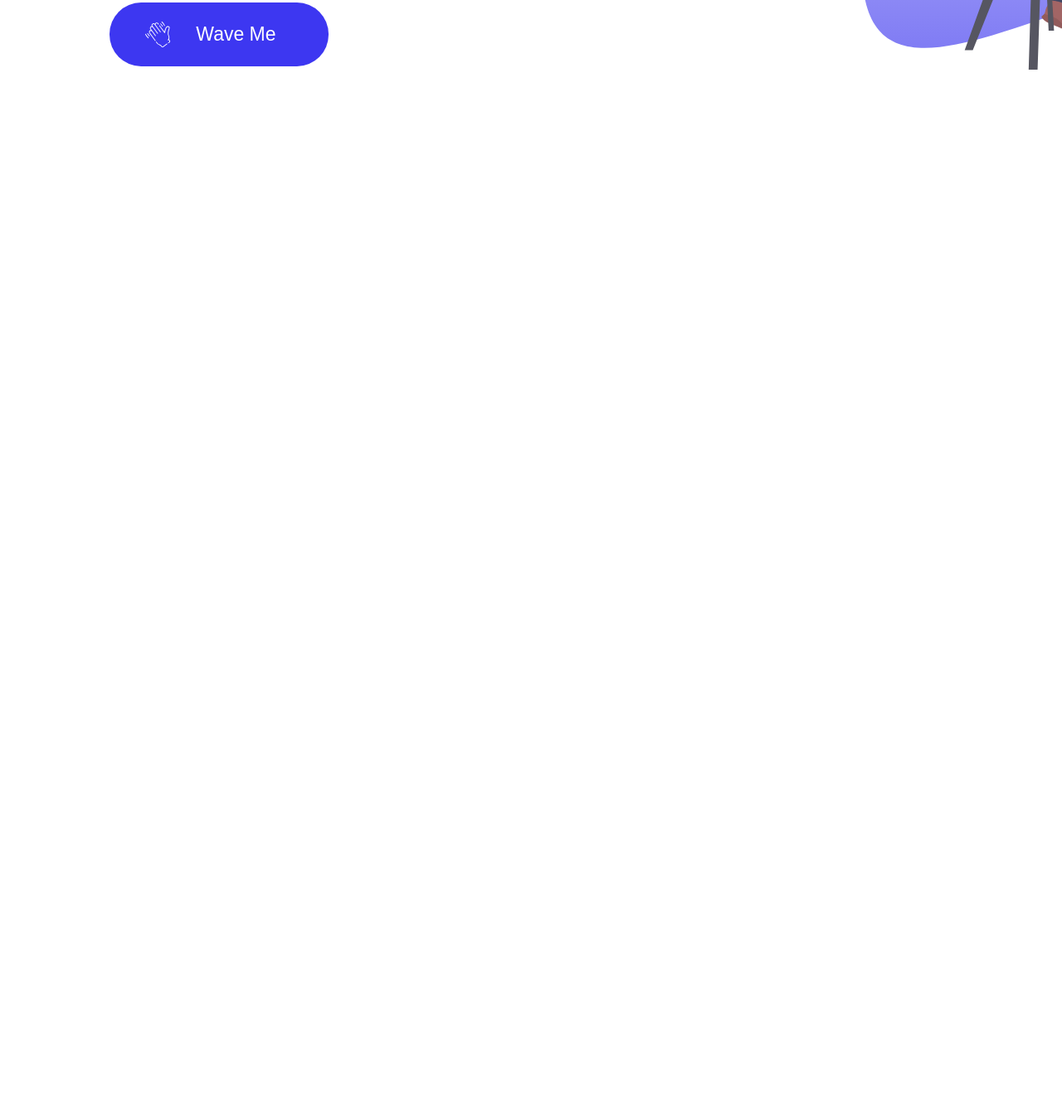
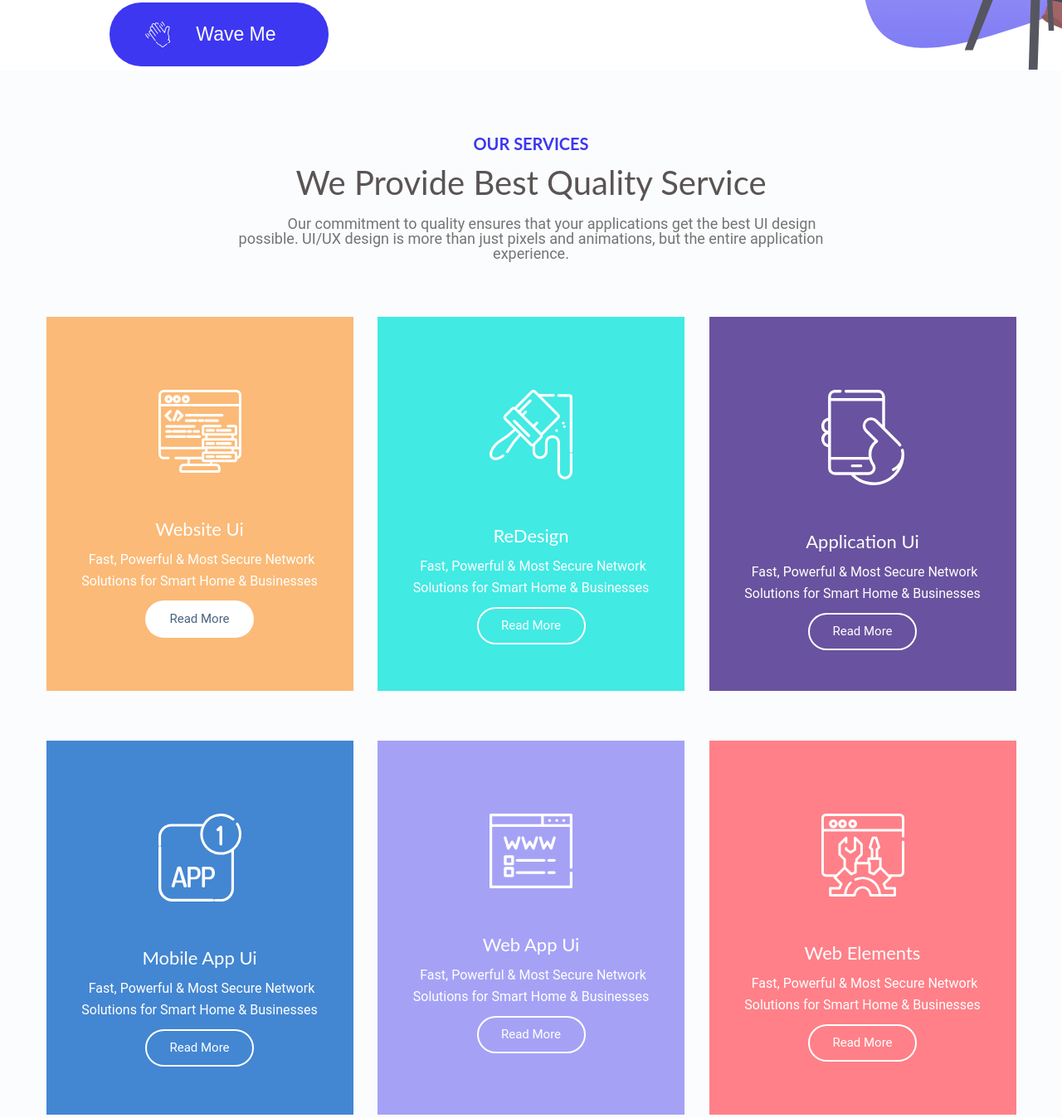
Before and after one commit to ekaterine-nanobashvili/homework-4, a plain HTML site: page index.html in a window 1280 px wide. Shown: the part 678-2026 px from the top of the page at 83% size. Before the commit the page ends 800 px from the top, so only its background shows below. Drawn offline with Linux system fonts and the light colour scheme.

Commit message:
finished

```diff
--- a/css/style.css
+++ b/css/style.css
@@ -1,5 +1,5 @@
 /* navbar */
-.navbar {
+.navbar-wrapper {
     display: flex;
     justify-content: space-between;
     align-items: flex-end;
@@ -75,3 +75,122 @@
     width: 801px;
     height: 526px;
 }
+/* section 2 */
+.section2 {
+    background-color: #FBFCFD;
+}
+.description {
+    width: 712px;
+    margin: auto;
+    padding-top: 78px;
+}
+.description h1 {
+    font-family: Lato, monospace;
+    font-weight: bold;
+    color: #3D37F1;
+    font-size: 20px;
+    text-align: center;
+}
+.description h2 {
+    font-family: Lato, monospace;
+    color: #5A5454;
+    font-size: 40px;
+    text-align: center;
+    margin-top: 17px;
+}
+.description p {
+    color: #747474;
+    font-family: Roboto, monospace;
+    font-size: 18px;
+    text-align: center;
+    text-indent: 50px;
+    margin-top: 21px;
+}
+.box {
+    width: 370px;
+    height: 451px;
+    margin-bottom: 60px;
+}
+.box-flex {
+    width: 1169px;
+    display: flex;
+    flex-wrap: wrap;
+    justify-content: space-between;
+    margin: 67px auto;
+}
+ .box:first-child {
+    background-color: #FBBA77;
+}
+.box:nth-child(2) {
+    background-color: #41EAE3;
+}
+.box:nth-child(3) {
+    background-color: #69529F;
+}
+.box:nth-child(4) {
+    background-color: #4386D2;
+}
+.box:nth-child(5) {
+    background-color: #A5A2F6;
+}
+.box:last-child {
+    background: #FF8088;
+}
+.box-content {
+    width: 328px;
+    height: 315px;
+    margin: 88px auto;
+    display: flex;
+    flex-direction: column;
+    align-items: center;
+}
+.button2-f {
+    width: 131px;
+    height: 45px;
+    border-radius: 23px;
+    background-color: #FFFFFF;
+    display: flex;
+    align-items: center;
+}
+.button2 {
+    width: 131px;
+    height: 45px;
+    border-radius: 23px;
+    border-color: white;
+    border-width: 2px;
+    border-style: solid;
+    display: flex;
+    align-items: center;
+}
+.span {
+    margin: auto;
+    color: white;
+    font-size: 15px;
+    font-family: Roboto, monospace;
+}
+.span-f {
+    margin: auto;
+    color: #4B647E;
+    font-size: 15px;
+    font-family: Roboto, monospace;
+}
+.box-content img {
+    width: 100px;
+    padding-bottom: 57px;
+}
+.box-content h2 {
+    padding-bottom: 13px;
+    color: #FFFFFF;
+    font-family: Lato, monospace;
+    font-size: 22px;
+}
+.box-content p {
+    padding-bottom: 11px;
+    height: 62px;
+    text-indent: 5px;
+    color: #FFFFFF;
+    font-family: Roboto, monospace;
+    font-size: 16px;
+    text-align: center;
+    line-height: 26px;
+}
--- a/index.html
+++ b/index.html
@@ -9,10 +9,11 @@
 </head>
 <body>
     <header>
-        <nav class="navbar">
+        <div class="navbar-wrapper">
             <a href="index.html">
                 <img src="img/Web UiExpert.svg" alt="webUI logo">
             </a>
+            <nav>
                 <ul class="nav-ul">
                     <li class="nav-li">
                         <a href="#">HOME</a>
@@ -31,6 +32,7 @@
                     </li>
                 </ul>
             </nav>
+        </div>
     </header>
     <main>
         <section class="section1">
@@ -54,6 +56,75 @@
                 <div class="bg-img"></div>
             </div>
         </section>
+        <section class="section2">
+            <div class="description">
+                <h1>OUR SERVICES</h1>
+                <h2>We Provide Best Quality Service </h2>
+                <p>Our commitment to quality ensures that your applications get the best UI design possible. UI/UX design is more than just pixels and animations, but the entire application experience.</p>
+            </div>
+            <div class="box-flex">
+                <div class="box">
+                    <div class="box-content">
+                        <img src="img/001-data.svg" alt="computer screen">
+                        <h2>Website Ui</h2>
+                        <p>Fast, Powerful & Most Secure Network Solutions for Smart Home & Businesses</p>
+                        <div class="button2-f">
+                            <span class="span-f">Read More</span>
+                        </div>
+                    </div>
+                </div>
+                <div class="box">
+                    <div class="box-content">
+                        <img src="img/003-paint.svg" alt="paint">
+                        <h2>ReDesign</h2>
+                        <p>Fast, Powerful & Most Secure Network Solutions for Smart Home & Businesses</p>
+                        <div class="button2">
+                            <span class="span">Read More</span>
+                        </div>
+                    </div>
+                </div>
+                <div class="box">
+                    <div class="box-content">
+                        <img src="img/002-phone.svg" alt="phone">
+                        <h2>Application Ui</h2>
+                        <p>Fast, Powerful & Most Secure Network Solutions for Smart Home & Businesses</p>
+                        <div class="button2">
+                            <span class="span">Read More</span>
+                        </div>
+                    </div>
+                </div>
+                <div class="box">
+                    <div class="box-content">
+                        <img src="img/004-app.svg" alt="app icon">
+                        <h2>Mobile App Ui</h2>
+                        <p>Fast, Powerful & Most Secure Network Solutions for Smart Home & Businesses</p>
+                        <div class="button2">
+                            <span class="span">Read More</span>
+                        </div>
+                    </div>
+                </div>
+                <div class="box">
+                    <div class="box-content">
+                        <img src="img/006-domain-registration.svg" alt="webapp">
+                        <h2>Web App Ui</h2>
+                        <p>Fast, Powerful & Most Secure Network Solutions for Smart Home & Businesses</p>
+                        <div class="button2">
+                            <span class="span">Read More</span>
+                        </div>
+                    </div>
+                </div>
+                <div class="box">
+                    <div class="box-content">
+                        <img src="img/005-repair.svg" alt="repair">
+                        <h2>Web Elements</h2>
+                        <p>Fast, Powerful & Most Secure Network Solutions for Smart Home & Businesses</p>
+                        <div class="button2">
+                            <span class="span">Read More</span>
+                        </div>
+                    </div>
+                </div>
+            </div>
+        </section>
     </main>
 </body>
 </html>
```
Also changed, not shown: img/001-data.svg (added), img/002-phone.svg (added), img/003-paint.svg (added), img/004-app.svg (added), img/005-repair.svg (added), img/006-domain-registration.svg (added), img/Path 1595.svg (added). Lines whose indentation alone changed are shown as unchanged.
